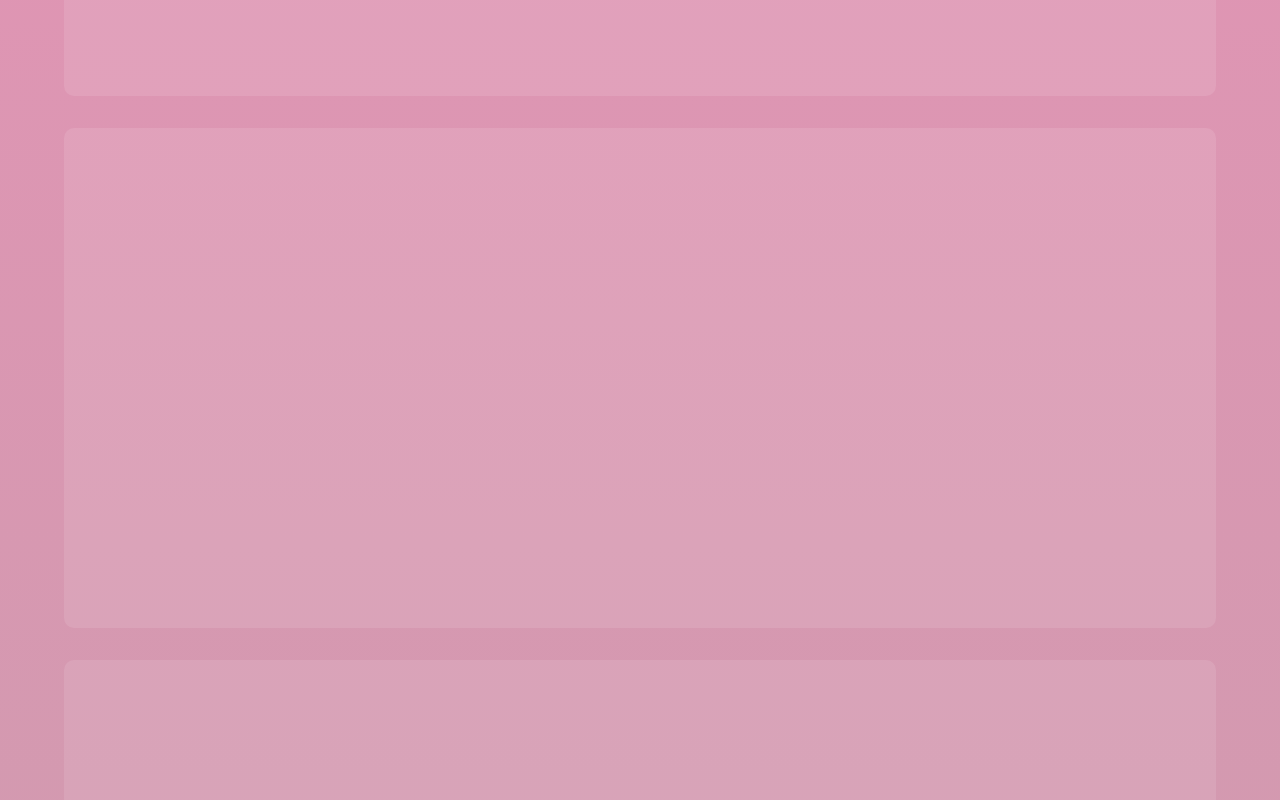
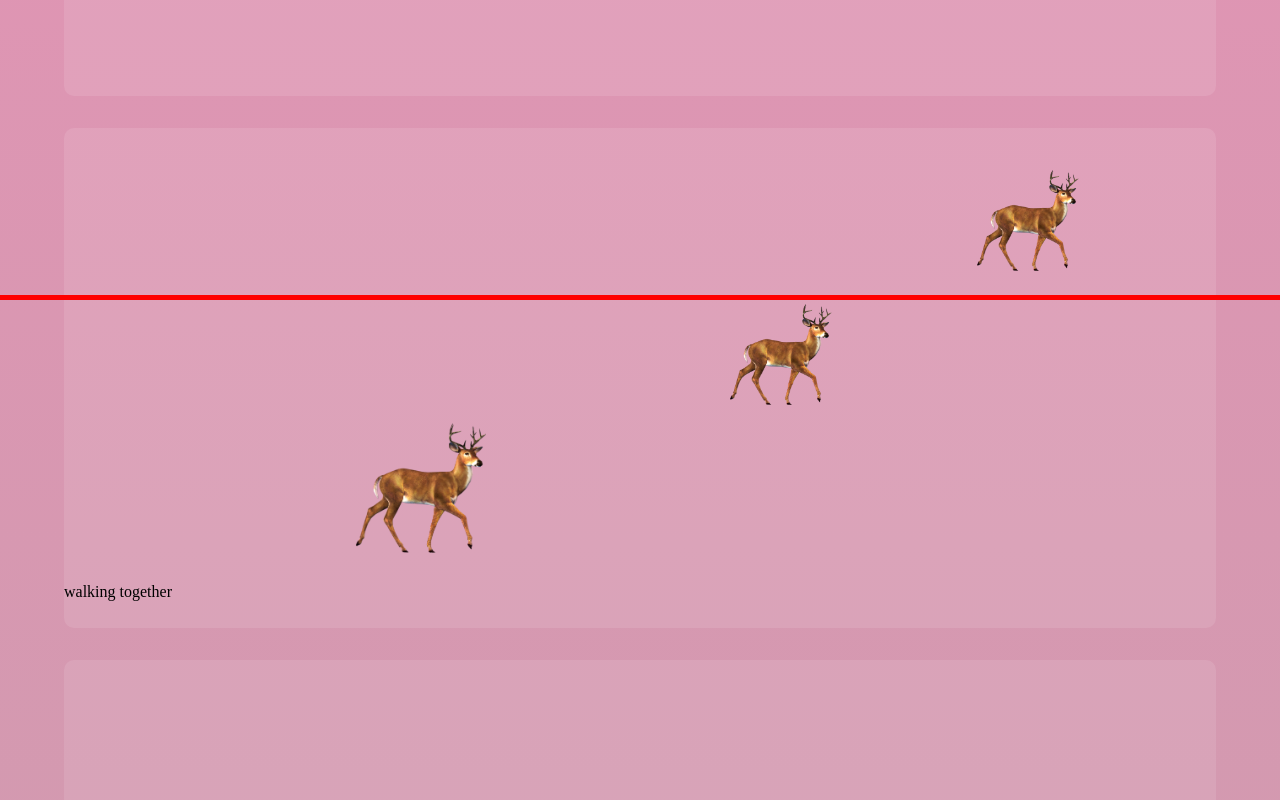
Before and after one commit to vitorjaguat/animals-passing-by, a Next.js app: page / in a window 1280 px wide. Shown: the part 500-1300 px from the top of the page. Built offline with nearby package versions, Linux system fonts and the light colour scheme.

Commit message:
getting nice parallaxes

```diff
--- a/package.json
+++ b/package.json
@@ -12,8 +12,10 @@
     "@next/font": "13.1.6",
     "eslint": "8.32.0",
     "eslint-config-next": "13.1.6",
+    "framer-motion": "^8.5.4",
     "next": "13.1.6",
     "react": "18.2.0",
-    "react-dom": "18.2.0"
+    "react-dom": "18.2.0",
+    "react-spring": "^9.6.1"
   }
 }
--- /dev/null
+++ b/src/components/Deer.js
@@ -0,0 +1,12 @@
+import React from 'react';
+import { motion } from 'framer-motion';
+import deer1 from '../../public/deer1.png';
+import Image from 'next/image';
+
+export default function Deer() {
+  return (
+    <div>
+      <Image src={deer1} height={130} width={130} alt='deer' />
+    </div>
+  );
+}
--- /dev/null
+++ b/src/components/ProgressBar.js
@@ -0,0 +1,20 @@
+import React from 'react';
+import { motion } from 'framer-motion';
+
+export default function ProgressBar({ pageYProgress }) {
+  return (
+    <motion.div
+      className='progress'
+      style={{
+        scaleX: pageYProgress,
+        background: 'red',
+        height: 5,
+        position: 'fixed',
+        bottom: 0,
+        left: 0,
+        right: 0,
+        originX: 0,
+      }}
+    />
+  );
+}
--- a/src/pages/index.js
+++ b/src/pages/index.js
@@ -1,10 +1,112 @@
+// import Head from 'next/head';
+// import Image from 'next/image';
+// import { Inter } from '@next/font/google';
+// import { animated, useSpring } from 'react-spring';
+
+// //img
+// import deer1 from '../../public/deer1.png';
+// import Deer from '@/components/Deer';
+// import ProgressBar from '@/components/ProgressBar';
+
+// const inter = Inter({ subsets: ['latin'] });
+
+// export default function Home() {
+//   const [springs, api] = useSpring(() => ({
+//     from: { x: 0 },
+//   }));
+
+//   const handleClick = () => {
+//     api.start({
+//       from: { x: 0 },
+//       to: { x: 300 },
+//     });
+//   };
+
+//   return (
+//     <>
+//       <Head>
+//         <title>Animals passing by</title>
+//         <meta name='description' content='Watch the animals passing by...' />
+//         <meta name='viewport' content='width=device-width, initial-scale=1' />
+//         <link rel='icon' href='/favicon.ico' />
+//       </Head>
+
+//       <main>
+//         {/* <div className='box'></div> */}
+//         <div
+//           className='box'
+//           style={{
+//             display: 'flex',
+//             flexDirection: 'column',
+//             justifyContent: 'center',
+//           }}
+//         >
+//           <animated.div
+//             style={{
+//               width: 80,
+//               height: 80,
+//               background: '#ff6d6d',
+//               borderRadius: 8,
+//               ...springs,
+//             }}
+//             onClick={handleClick}
+//           />
+//         </div>
+//         <div className='box'></div>
+//         <div className='box'></div>
+//         <div className='box'></div>
+//         <div className='box'></div>
+//       </main>
+//     </>
+//   );
+// }
+
+//FRAMER MOTION:::
 import Head from 'next/head';
 import Image from 'next/image';
 import { Inter } from '@next/font/google';
+import {
+  motion,
+  useMotionValue,
+  useMotionValueEvent,
+  useScroll,
+  useTransform,
+} from 'framer-motion';
+import { useRef } from 'react';
+
+//img
+import deer1 from '../../public/deer1.png';
+import Deer from '@/components/Deer';
+import ProgressBar from '@/components/ProgressBar';
 
 const inter = Inter({ subsets: ['latin'] });
 
 export default function Home() {
+  //page scroll progress:
+  const { scrollYProgress: pageYProgress } = useScroll();
+  //box2 progress:
+  const box2Ref = useRef(null);
+  const { scrollYProgress } = useScroll({
+    target: box2Ref,
+    offset: ['0 1', '1 0'],
+  });
+  //box3 progress:
+  const box3Ref = useRef(null);
+  const { scrollYProgress: box3YP } = useScroll({
+    target: box3Ref,
+    // offset: [''],
+  });
+
+  useMotionValueEvent(scrollYProgress, 'change', (latest) => {
+    console.log(latest);
+  });
+  console.log(scrollYProgress);
+
+  // if (global.window) {
+  //   const winWidth = window.innerWidth;
+  //   const winHeight = window.innerHeight;
+  // }
+
   return (
     <>
       <Head>
@@ -13,10 +115,71 @@ export default function Home() {
         <meta name='viewport' content='width=device-width, initial-scale=1' />
         <link rel='icon' href='/favicon.ico' />
       </Head>
+
       <main>
+        <ProgressBar pageYProgress={pageYProgress} />
         <div className='box'></div>
-        <div className='box'></div>
-        <div className='box'></div>
+        <div
+          className='box'
+          ref={box2Ref}
+          style={{
+            display: 'flex',
+            flexDirection: 'column',
+            justifyContent: 'center',
+          }}
+        >
+          <motion.div
+            style={{
+              x: useTransform(scrollYProgress, [0.2, 1], ['-20vw', '100vw']),
+              scale: useTransform(scrollYProgress, [0, 1], [0.2, 0.98]),
+            }}
+          >
+            <img src='/deer1.png' alt='deer' />
+          </motion.div>
+          <motion.div
+            style={{
+              x: useTransform(scrollYProgress, [0.2, 1], ['-80vw', '100vw']),
+              scale: useTransform(scrollYProgress, [0, 1], [0.2, 0.98]),
+            }}
+          >
+            <img src='/deer1.png' alt='deer' />
+          </motion.div>
+          <motion.div
+            style={{
+              x: useTransform(scrollYProgress, [0, 1], ['-200vw', '100vw']),
+              width: 'fit-content',
+            }}
+          >
+            <img src='/deer1.png' alt='deer' />
+          </motion.div>
+          <motion.p
+            style={{
+              marginTop: useTransform(scrollYProgress, [0, 1], [100, 1]),
+              float: 'left',
+            }}
+          >
+            walking together
+          </motion.p>
+        </div>
+        <div
+          className='box'
+          ref={box3Ref}
+          style={{
+            display: 'flex',
+            flexDirection: 'column',
+            justifyContent: 'center',
+          }}
+        >
+          <motion.div
+            style={{
+              x: useTransform(box3YP, [0, 1], ['-200vw', '100vw']),
+              width: 'fit-content',
+              rotateY: 180,
+            }}
+          >
+            <img src='/deer1.png' alt='deer' />
+          </motion.div>
+        </div>
         <div className='box'></div>
         <div className='box'></div>
         <div className='box'></div>
--- a/src/styles/globals.css
+++ b/src/styles/globals.css
@@ -28,8 +28,25 @@ main {
   background-color: rgba(255, 255, 255, 0.1);
   width: 100%;
   height: 500px;
+  min-height: 100px;
   border-radius: 10px;
   margin: 2rem auto;
+  overflow: hidden;
+  /* display: flex;
+  align-items: center; */
+}
+.box img {
+  /* width: 4rem; */
+  height: 130px;
+  width: 130px;
+}
+
+.progress {
+  /* height: 1rem;
+  background: red;
+  position: fixed;
+  top: 0; */
+  /* left: 0; */
 }
 
 @media (prefers-color-scheme: dark) {
```
Also changed, not shown: public/deer1.png (added), 1 other file (tests, documents, lock files or other folders).
